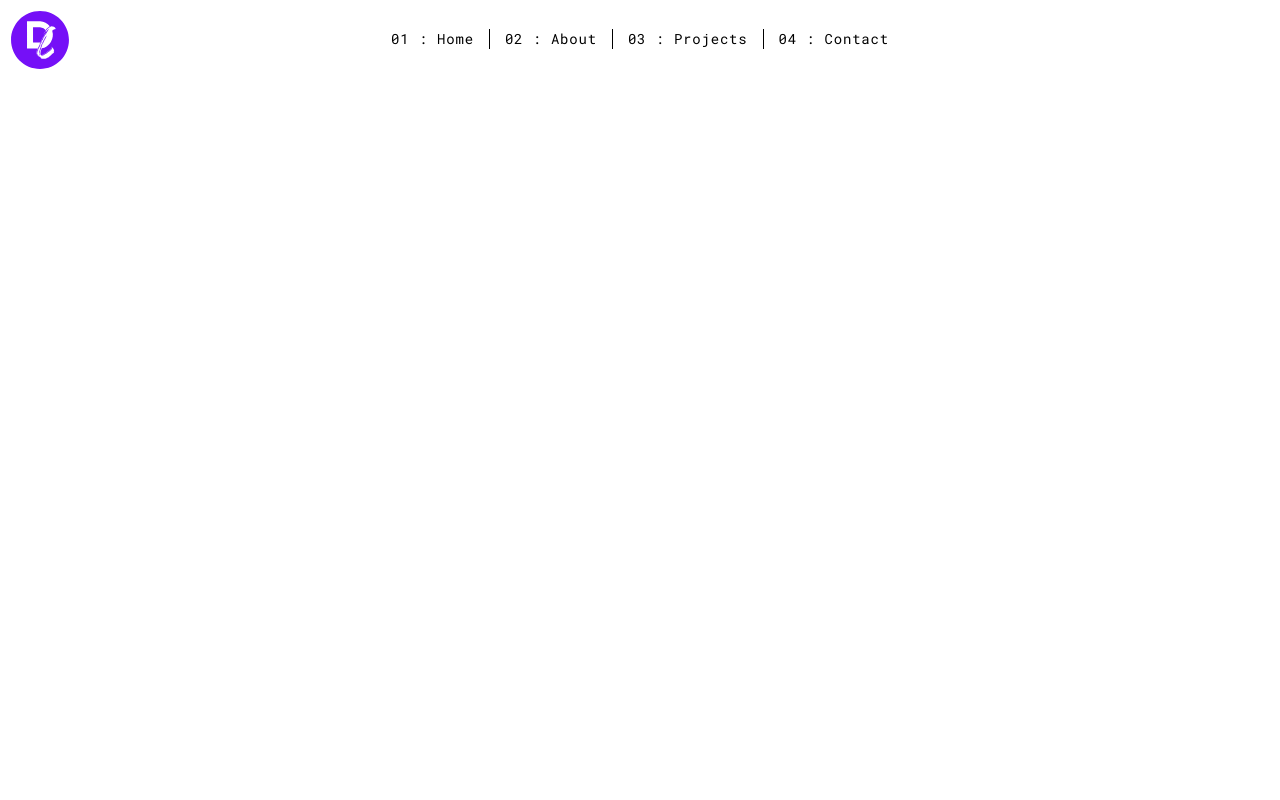
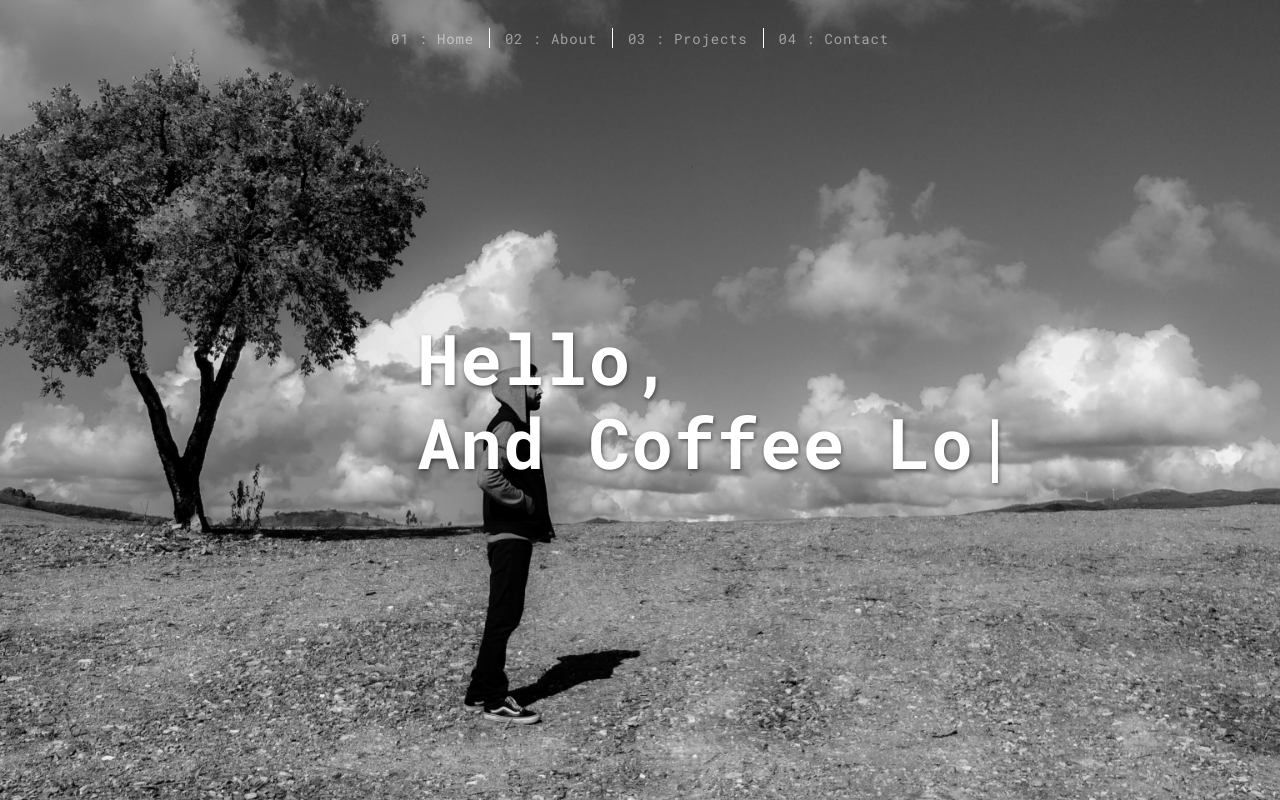
Before and after one commit to Diogo-P-Carvalho/portfolio, a React (Create React App) app: page /portfolio in a window 1280 px wide. Built offline with nearby package versions, Linux system fonts and the light colour scheme.

Commit message:
correct routing for github pages

```diff
--- a/src/components/navigation/Navigation.js
+++ b/src/components/navigation/Navigation.js
@@ -16,7 +16,7 @@ function Navigation() {
     const pathName = useLocation().pathname;
     const toggleContent = useRef(null);
     const navContent = useRef(null);
-    const [isHome, setIsHome] = useState(pathName === "/");
+    const [isHome, setIsHome] = useState(pathName === "/portfolio");
 
     const handleResize = () => {
         if (window.innerWidth >= 992 && navContent.current.classList.contains('show')) {
@@ -55,24 +55,24 @@ function Navigation() {
                             aria-controls="navbar-content"
                             aria-expanded="false"
                             ref={toggleContent}>
-                        <span className={ pathName !== "/" ? 'toggler-icon': 'toggler-icon toggler-icon-home'}></span>
-                        <span className={ pathName !== "/" ? 'toggler-icon': 'toggler-icon toggler-icon-home'}></span>
-                        <span className={ pathName !== "/" ? 'toggler-icon': 'toggler-icon toggler-icon-home'}></span>
+                        <span className={ pathName !== "/portfolio" ? 'toggler-icon': 'toggler-icon toggler-icon-home'}></span>
+                        <span className={ pathName !== "/portfolio" ? 'toggler-icon': 'toggler-icon toggler-icon-home'}></span>
+                        <span className={ pathName !== "/portfolio" ? 'toggler-icon': 'toggler-icon toggler-icon-home'}></span>
                     </button>
 
-                    <div className={ pathName !== "/" ? 'navbar-collapse' : 'navbar-collapse navbar-collapse-home' } ref={navContent} id="navbar-content">
-                        <ul className={ pathName !== "/" ? 'navbar-nav' : 'navbar-nav navbar-nav-home' }>
+                    <div className={ pathName !== "/portfolio" ? 'navbar-collapse' : 'navbar-collapse navbar-collapse-home' } ref={navContent} id="navbar-content">
+                        <ul className={ pathName !== "/portfolio" ? 'navbar-nav' : 'navbar-nav navbar-nav-home' }>
                             <li className="nav-item">
-                                <Link className={ pathName !== "/" ? 'nav-link' : 'nav-link nav-link-home' } to="/" onClick={() => setIsHome(true)}>01 : Home</Link>
+                                <Link className={ pathName !== "/portfolio" ? 'nav-link' : 'nav-link nav-link-home' } to="/portfolio" onClick={() => setIsHome(true)}>01 : Home</Link>
                             </li>
                             <li className="nav-item">
-                                <Link className={ pathName !== "/" ? 'nav-link' : 'nav-link nav-link-home' } to="/about" onClick={() => setIsHome(false)}>02 : About</Link>
+                                <Link className={ pathName !== "/portfolio" ? 'nav-link' : 'nav-link nav-link-home' } to="/portfolio/about" onClick={() => setIsHome(false)}>02 : About</Link>
                             </li>
                             <li className="nav-item">
-                                <Link className={ pathName !== "/" ? 'nav-link' : 'nav-link nav-link-home' } to="/projects" onClick={() => setIsHome(false)}>03 : Projects</Link>
+                                <Link className={ pathName !== "/portfolio" ? 'nav-link' : 'nav-link nav-link-home' } to="/portfolio/projects" onClick={() => setIsHome(false)}>03 : Projects</Link>
                             </li>
                             <li className="nav-item">
-                                <Link className={ pathName !== "/" ? 'nav-link' : 'nav-link nav-link-home' } to="/contact" onClick={() => setIsHome(false)}>04 : Contact</Link>
+                                <Link className={ pathName !== "/portfolio" ? 'nav-link' : 'nav-link nav-link-home' } to="/portfolio/contact" onClick={() => setIsHome(false)}>04 : Contact</Link>
                             </li>
                         </ul>
                     </div>
@@ -80,10 +80,10 @@ function Navigation() {
             </header>
 
             <Switch>
-                <Route path="/contact" component={Contact} />
-                <Route path="/projects" component={Projects} />
-                <Route path="/about" component={About} />
-                <Route path="/" exact component={Home} />
+                <Route path="/portfolio/contact" component={Contact} />
+                <Route path="/portfolio/projects" component={Projects} />
+                <Route path="/portfolio/about" component={About} />
+                <Route path="/portfolio" exact component={Home} />
             </Switch>
         </>
     )
```
